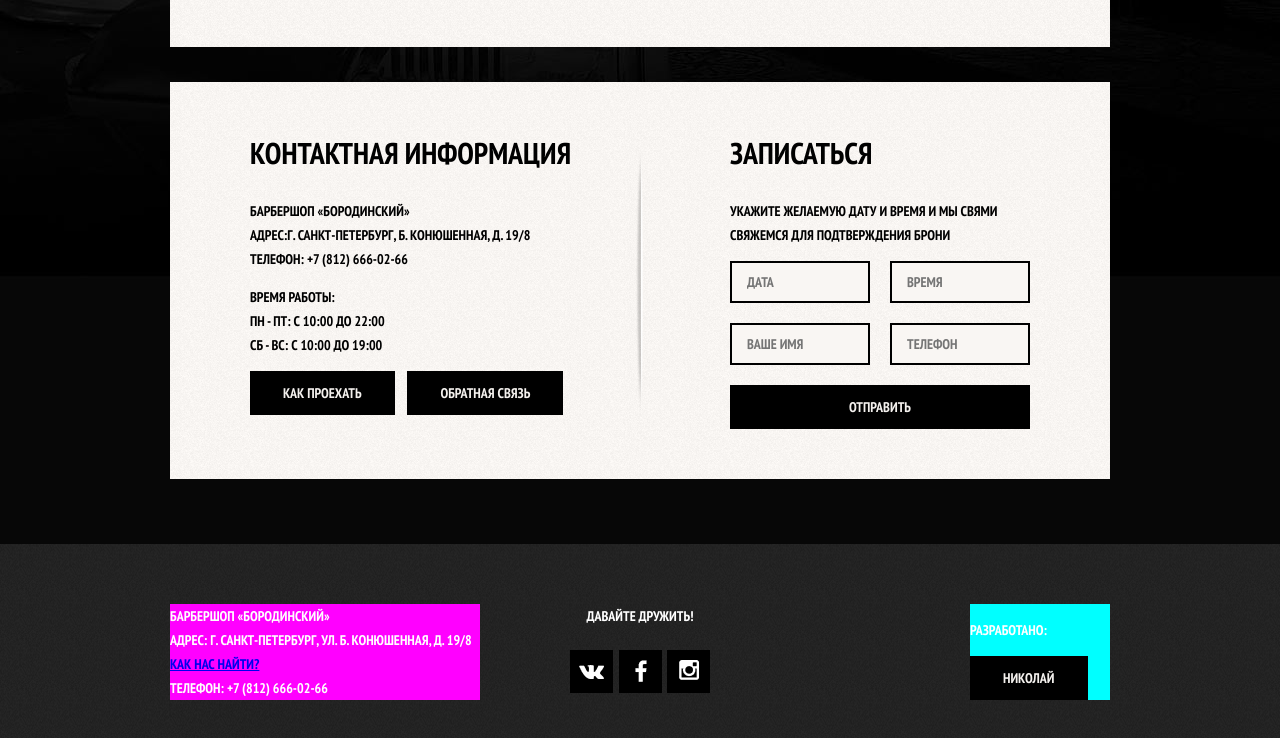
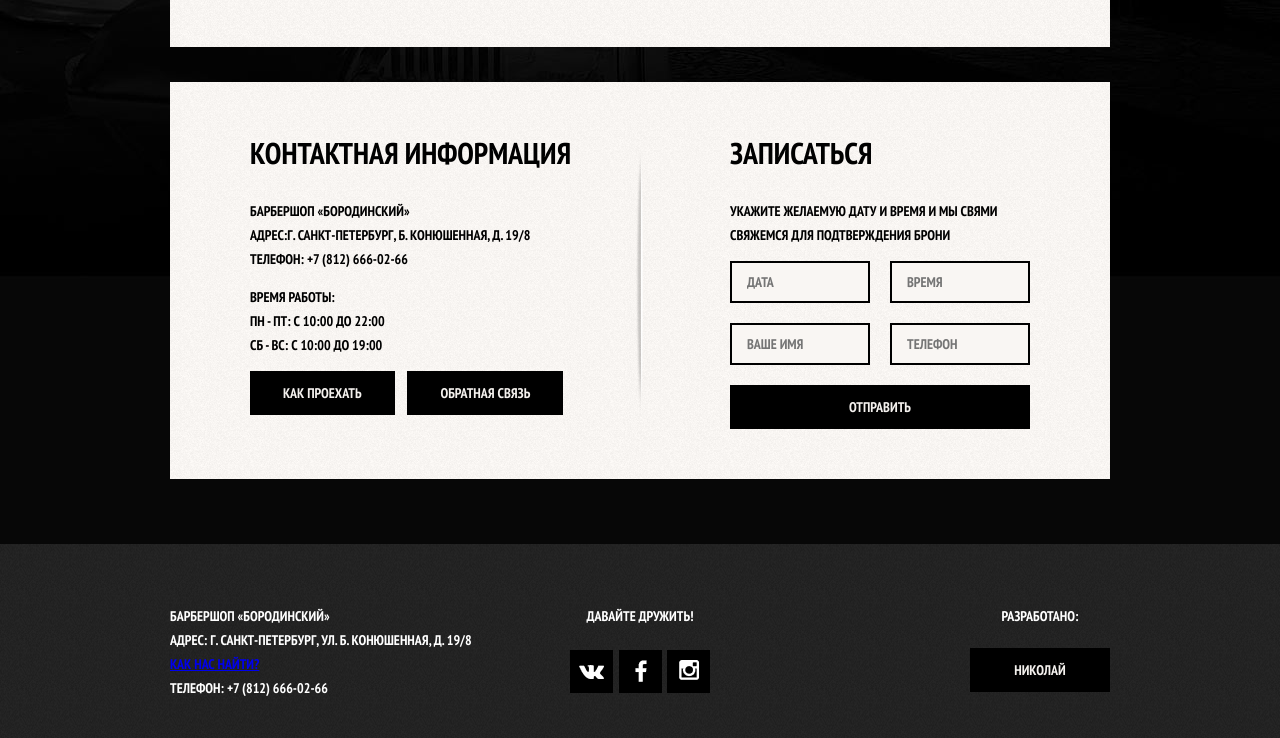
Before and after one commit to cofemania/barbershop, a plain HTML site: page index.html in a window 1280 px wide. Shown: the part 993-1731 px from the top of the page. Drawn offline with Linux system fonts and the light colour scheme.

```diff
--- a/css/style.css
+++ b/css/style.css
@@ -345,7 +345,6 @@ main {
 .footer-contacts {
     width: 310px;
     margin-right: 90px;
-    background: fuchsia;
 }
 
 .footer-social {
@@ -412,7 +411,18 @@ a.social-btn-inst:active {
 .footer-copyright {
     margin-left: 260px;
     width: 140px;
-    background: aqua;
+}
+
+.footer-copyright p {
+    margin-top: 0;
+    text-align: center;
+    vertical-align: top;
+    padding: 0;
+    margin-bottom: 20px;
+}
+
+.footer-copyright .btn {
+    width: 74px;
 }
 
 /*==============================
```
